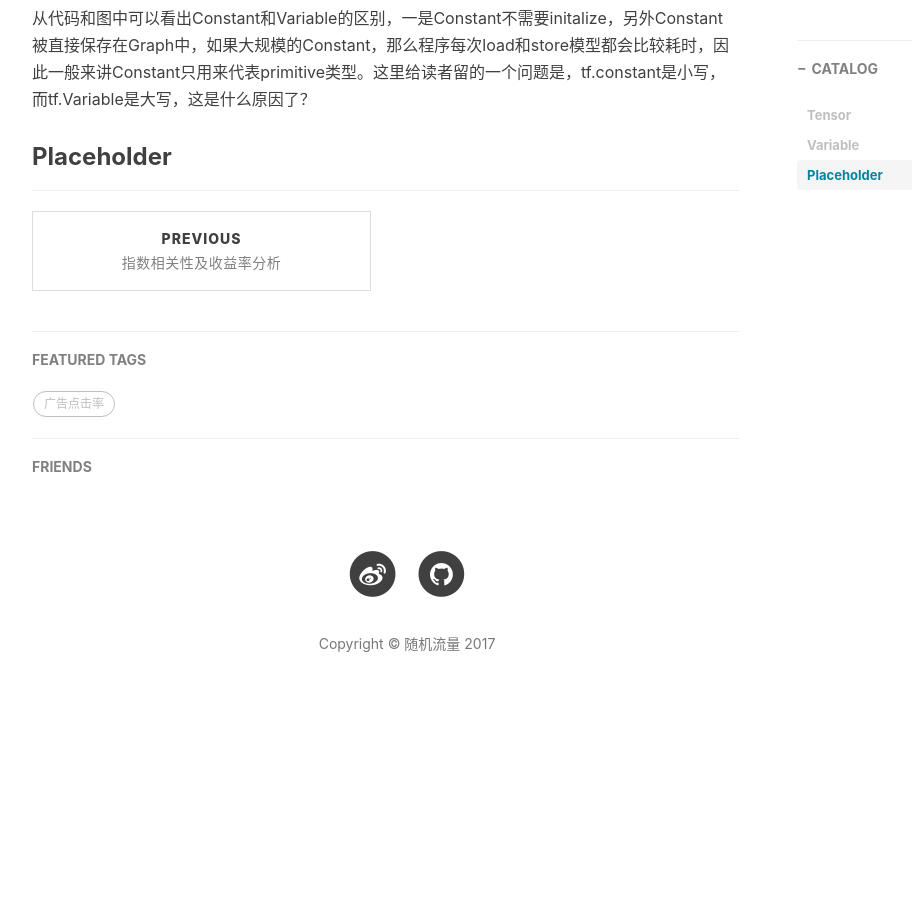
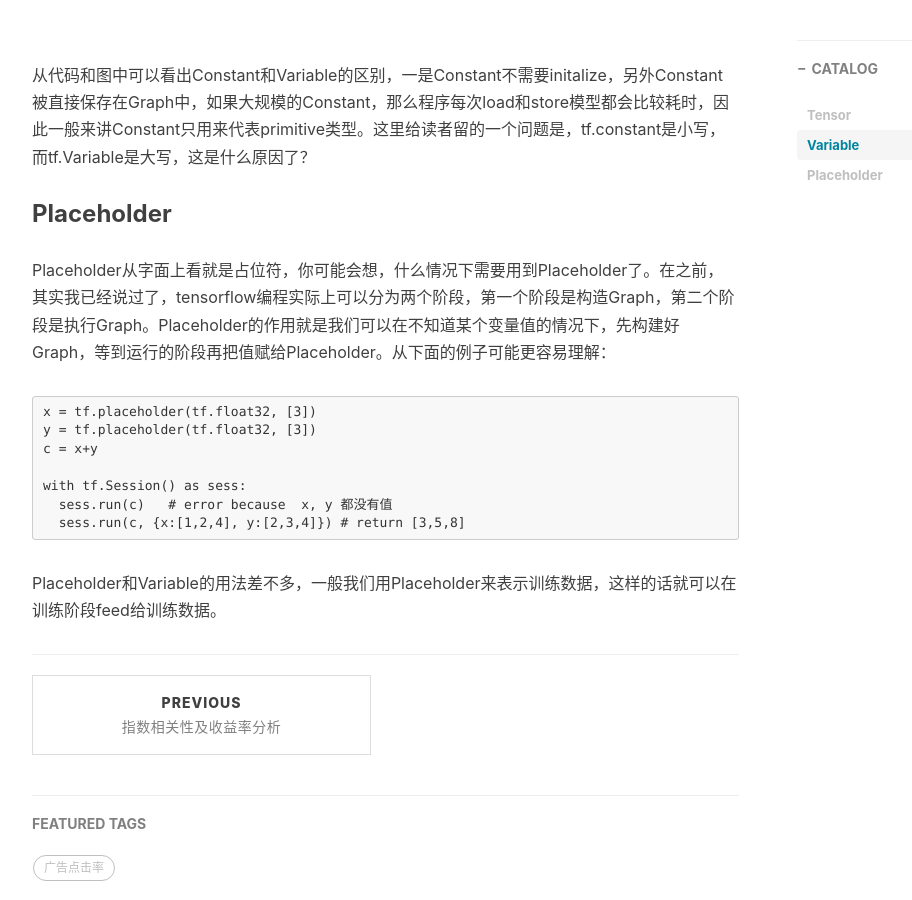
Before and after one commit to tongming/tongming.github.io, a Jekyll site: the page built from _posts/2017-08-16-tensorflow-chapter1.md, in a window 1280 px wide and 900 px high, scrolled down 3191 px. Shown: the whole window, without its empty margins (233-1145 px from the left). Built offline with Jekyll 4.4.1, drawn with Linux system fonts in a browser that asks for light colours; nearby versions of some CDN libraries; comment, search, counter and statistics services are not loaded; before the commit the page ends 3939 px from its top, so only the background shows below that; some of the changed text lies outside the part shown.

Commit message:
add placeholder

````diff
--- a/_posts/2017-08-16-tensorflow-chapter1.md
+++ b/_posts/2017-08-16-tensorflow-chapter1.md
@@ -17,6 +17,8 @@ tensor实质上就是一个n维矩阵，tensor里的所有元素类型必须相
 - tf.Constant
 - tf.Placeholder
 - tf.SparseTensor
+
+下面主要介绍Variable, Constant和Placeholder，SparseTensor在后续章节中介绍
 
 ### Variable
 tf.Variable是非常常用的一种Tensor，顾名思义，Varible就是可以改变的Tensor（严谨的说，Variable并不是Tensor的子类，而是内部有一个Tensor的handle）。Variable在程序中一般用来表示我们需要学习的参数。
@@ -83,3 +85,14 @@ tensorboard生成的图像如下：
 从代码和图中可以看出Constant和Variable的区别，一是Constant不需要initalize，另外Constant被直接保存在Graph中，如果大规模的Constant，那么程序每次load和store模型都会比较耗时，因此一般来讲Constant只用来代表primitive类型。这里给读者留的一个问题是，tf.constant是小写，而tf.Variable是大写，这是什么原因了？
 
 ### Placeholder
+Placeholder从字面上看就是占位符，你可能会想，什么情况下需要用到Placeholder了。在之前，其实我已经说过了，tensorflow编程实际上可以分为两个阶段，第一个阶段是构造Graph，第二个阶段是执行Graph。Placeholder的作用就是我们可以在不知道某个变量值的情况下，先构建好Graph，等到运行的阶段再把值赋给Placeholder。从下面的例子可能更容易理解：
+```
+x = tf.placeholder(tf.float32, [3])
+y = tf.placeholder(tf.float32, [3])
+c = x+y
+
+with tf.Session() as sess:
+  sess.run(c)   # error because  x, y 都没有值
+  sess.run(c, {x:[1,2,4], y:[2,3,4]}) # return [3,5,8]
+```
+Placeholder和Variable的用法差不多，一般我们用Placeholder来表示训练数据，这样的话就可以在训练阶段feed给训练数据。
````
